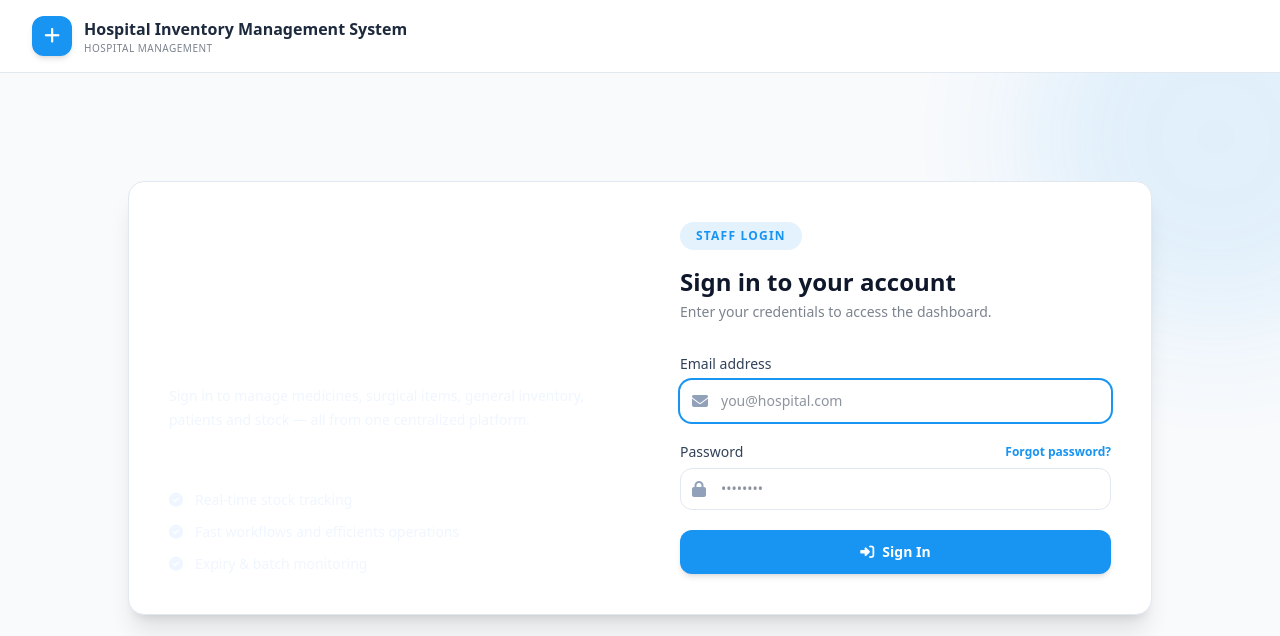
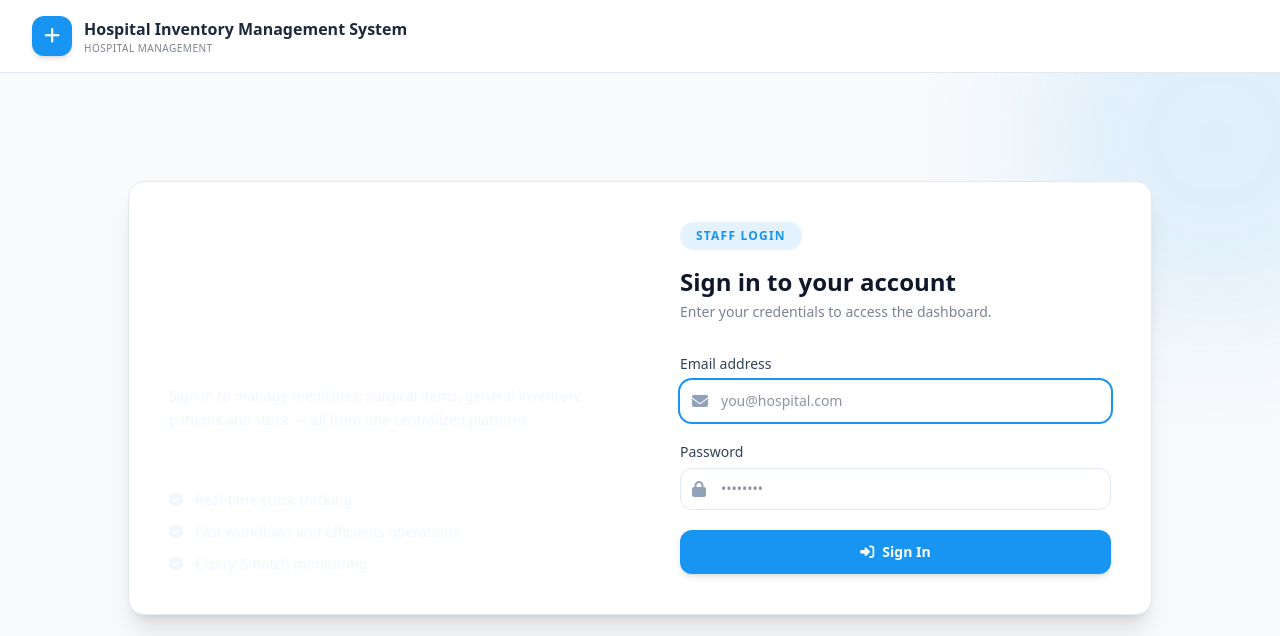
Before and after one commit to AlphaStrategists/Ward-Inventory-System, a Laravel app: page / in a window 1280 px wide. Shown: the top 636 px of the page. Run offline with Laravel 12, Linux system fonts and the light colour scheme; style sheets or scripts are compiled from the project's sources; some web fonts are replaced.

Commit message:
Removed password reset link from login

```diff
--- a/resources/views/login.blade.php
+++ b/resources/views/login.blade.php
@@ -157,12 +157,6 @@
                             <label for="password" class="block text-sm font-medium text-slate-700">
                                 Password
                             </label>
-                            <a
-                                href="{{ route('test') }}"
-                                class="text-xs font-semibold hover:underline"
-                                style="color: var(--color-primary);">
-                                Forgot password?
-                            </a>
                         </div>
                         <div class="relative">
                             <span class="pointer-events-none absolute inset-y-0 left-0 flex items-center pl-3 text-slate-400">
```
